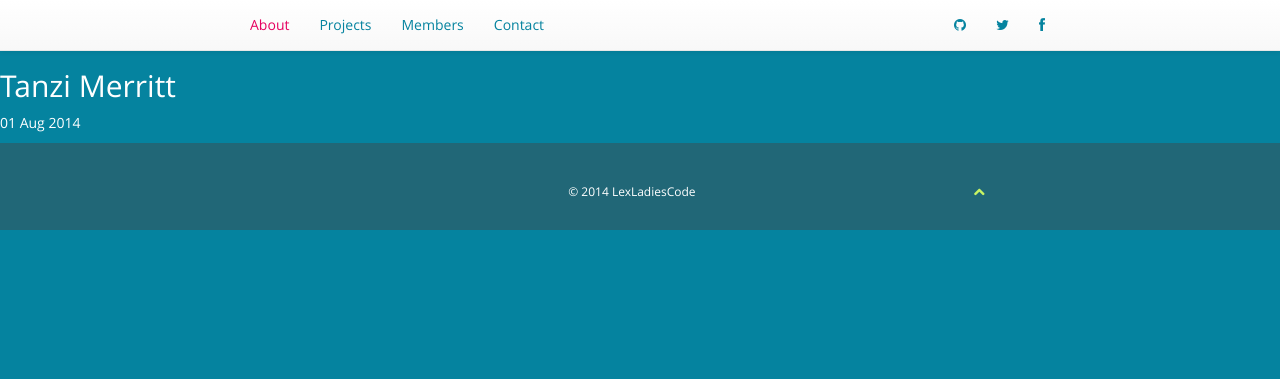
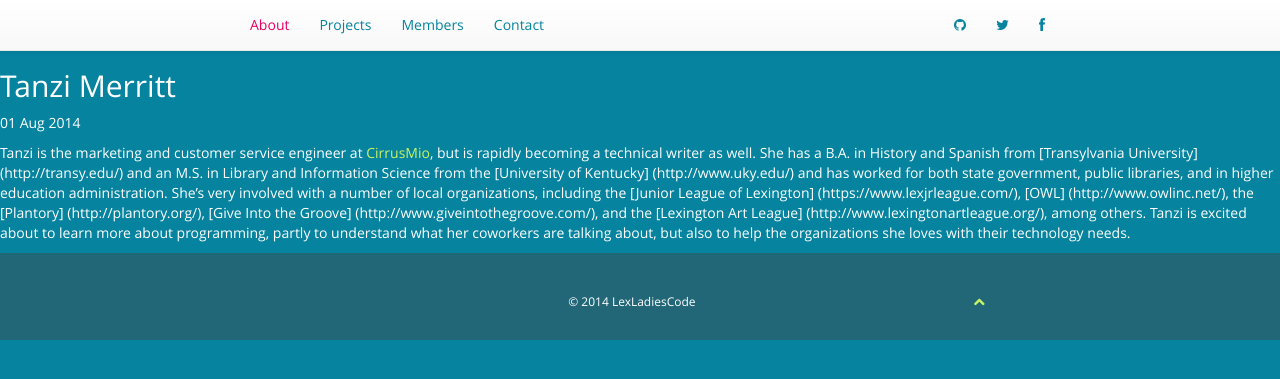
Before and after one commit to LexLadiesCode/LexLadiesCode.github.io, a Jekyll site: the page built from members/_posts/2014-08-01-tanzi-merritt.markdown, in a window 1280 px wide. Shown: the top 379 px of the page. Built offline with Jekyll 4.4.1, drawn with Linux system fonts in a browser that asks for light colours; nearby versions of some CDN libraries; Markdown is read by kramdown in place of the engine named in the settings.

Commit message:
Adding my bio

```diff
--- a/members/_posts/2014-08-01-tanzi-merritt.markdown
+++ b/members/_posts/2014-08-01-tanzi-merritt.markdown
@@ -4,3 +4,5 @@
 github: tanzimerritt
 twitter: tanzidawn
 ---
+
+Tanzi is the marketing and customer service engineer at [CirrusMio](http://www.cirrusmio.com/), but is rapidly becoming a technical writer as well. She has a B.A. in History and Spanish from [Transylvania University] (http://transy.edu/) and an M.S. in Library and Information Science from the [University of Kentucky] (http://www.uky.edu/) and has worked for both state government, public libraries, and in higher education administration. She's very involved with a number of local organizations, including the [Junior League of Lexington] (https://www.lexjrleague.com/), [OWL] (http://www.owlinc.net/), the [Plantory] (http://plantory.org/), [Give Into the Groove] (http://www.giveintothegroove.com/), and the [Lexington Art League] (http://www.lexingtonartleague.org/), among others. Tanzi is excited about to learn more about programming, partly to understand what her coworkers are talking about, but also to help the organizations she loves with their technology needs.
```
